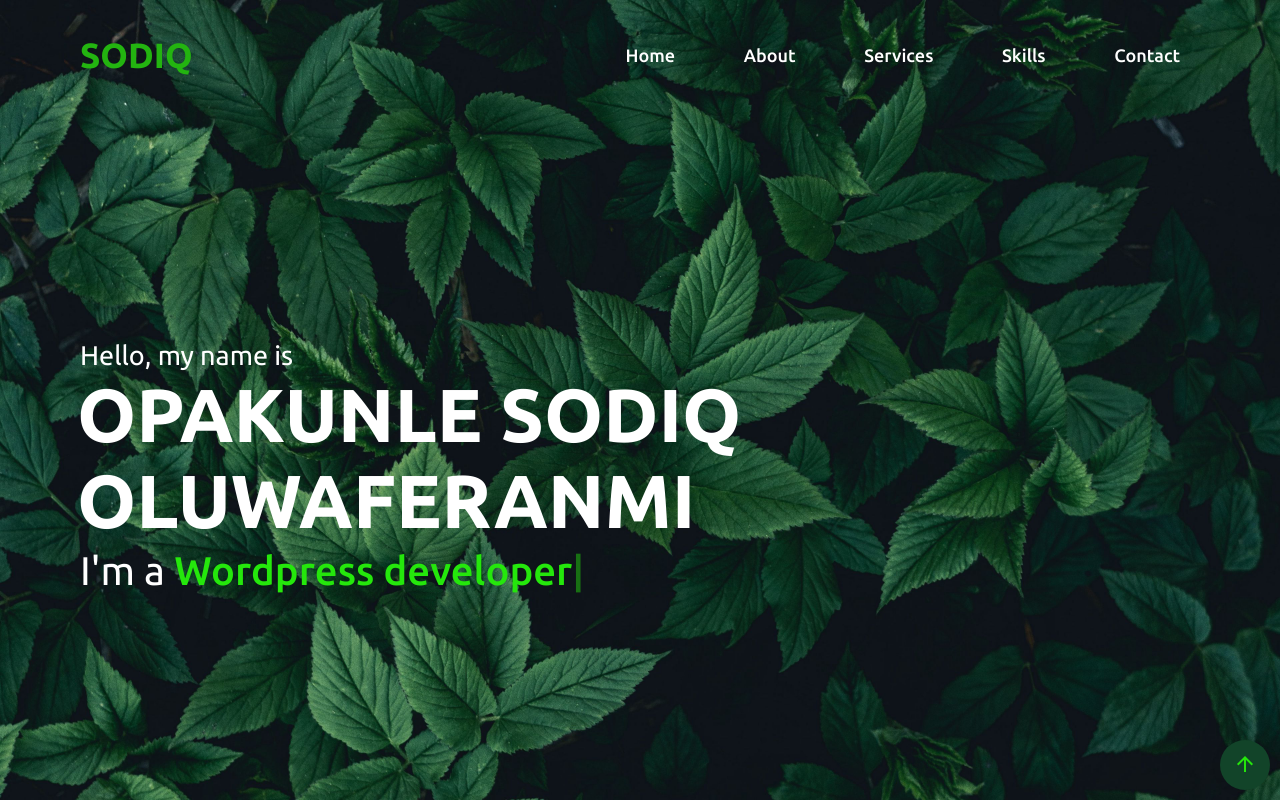
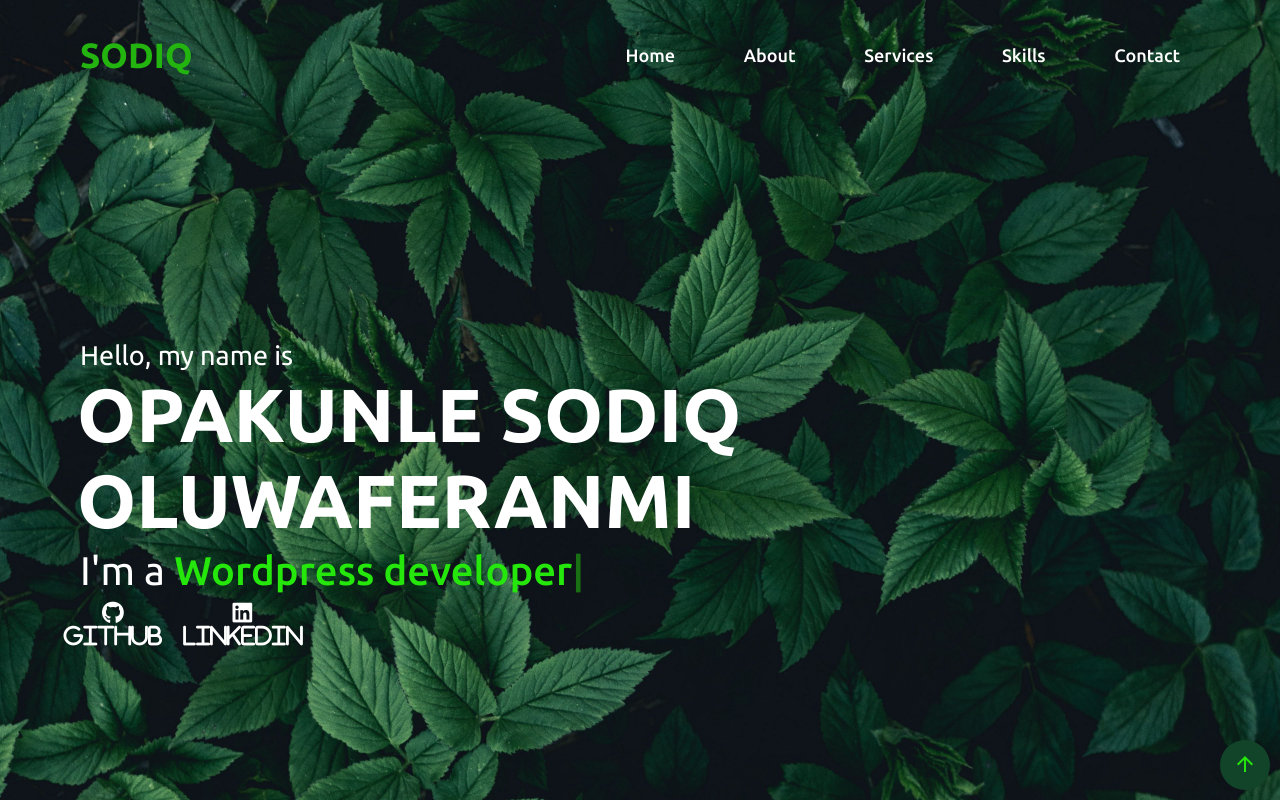
Before and after one commit to OPA6IX1/sodiqportfolio, a website: page index.html in a window 1280 px wide. Shown: the top 800 px of the page. Drawn offline with nearby package versions, Linux system fonts and the light colour scheme; some packages are replaced by stand-ins of ours; a script that the page names is missing.

Commit message:
add icon to github

```diff
--- a/index.html
+++ b/index.html
@@ -20,6 +20,7 @@
   <link rel="stylesheet" href="style.css" />
 
    <!-- FONT AWESOME -->
+   <link rel="stylesheet" href="https://cdnjs.cloudflare.com/ajax/libs/font-awesome/6.6.0/css/all.min.css" integrity="sha512-Kc323vGBEqzTmouAECnVceyQqyqdsSiqLQISBL29aUW4U/M7pSPA/gEUZQqv1cwx4OnYxTxve5UMg5GT6L4JJg==" crossorigin="anonymous" referrerpolicy="no-referrer" />
   <script src="https://kit.fontawesome.com/{{YOUR KIT KEY}}.js" crossorigin="anonymous"></script>
 
    <!-- TYPE JS -->
@@ -77,7 +78,18 @@
         <div class="text-2">OPAKUNLE SODIQ OLUWAFERANMI</div>
         <div class="text-3">I'm a <span class="typing"></span></div>
         </div>
+
+        <div class="icon">
+          <a href="https://github.com/OPA6IX1">
+            <i class="fa-brands fa-github" ><br>Github</i>
+          </a>
+          <a href="https://www.linkedin.com/in/opakunle-sodiq">
+            <i class="fa-brands fa-linkedin"><br>linkedin</i>
+          </a>
+
+        </div>
     </div>
+
   </section>
 
   <!-- about section -->
--- /dev/null
+++ b/package.json
@@ -0,0 +1,6 @@
+{
+  "devDependencies": {
+    "gh-pages": "^6.1.1",
+    "base" : "/sodiqportfolio/"
+  }
+}
--- a/style.css
+++ b/style.css
@@ -169,6 +169,22 @@ body{
     font-weight: 500;
 }
 
+.home .icon {
+    display: flex;
+    column-gap: 3.5rem;
+    margin-top: 15px;
+    text-align: center;
+
+}
+.icon i{
+    color: white;
+   /* height: 5px; */
+   gap: 2px;
+    /* width: 10px; */
+
+    font-size: 15px;
+    transform: scale(1.5);
+}
 
 /* all similar styling */
 section{
```
Also changed, not shown: 1 other file.
